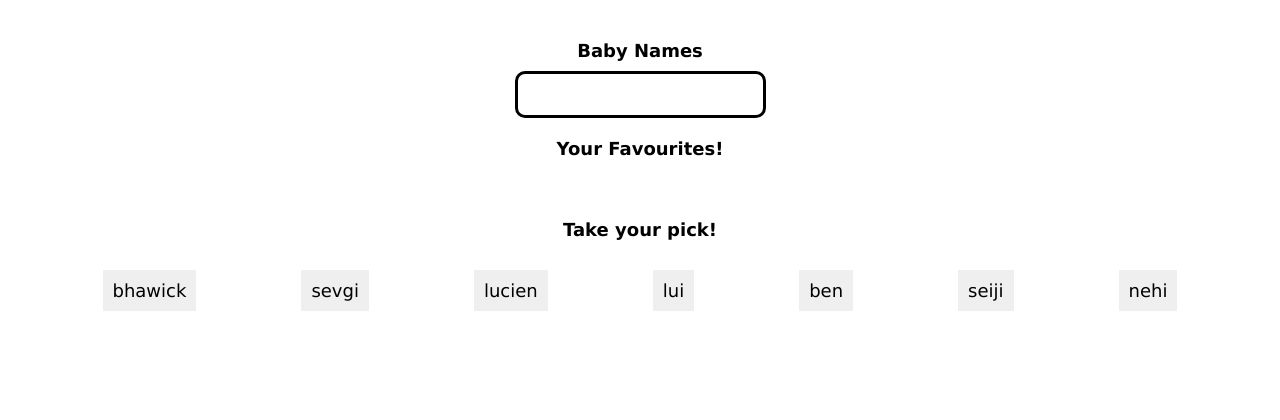
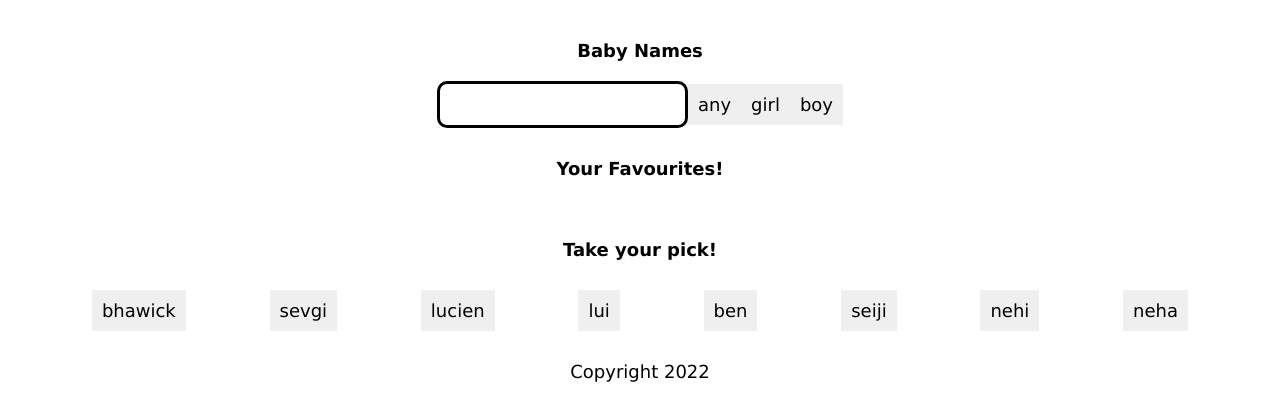
Before and after one commit to BhawickJain/mark-react-proj--baby-names, a React (Create React App) app: page / in a window 1280 px wide. Shown: the top 420 px of the page. Built offline with nearby package versions, Linux system fonts and the light colour scheme; the HTML template or start-up script is replaced by a standard one.

Commit message:
add sex filter buttons

```diff
--- a/src/App.tsx
+++ b/src/App.tsx
@@ -1,4 +1,5 @@
 import Main from "./components/Main";
+import PageFooter from "./components/PageFooter";
 import PageHeader from "./components/PageHeader";
 
 function App(): JSX.Element {
@@ -6,6 +7,7 @@ function App(): JSX.Element {
     <>
       <PageHeader />
       <Main />
+      <PageFooter />
     </>
   );
 }
--- a/src/components/Main.tsx
+++ b/src/components/Main.tsx
@@ -8,6 +8,7 @@ interface BabyNamesState {
   data: BabyName[];
   picks: BabyName[];
   filter: string;
+  sexFilter: "m" | "f" | "";
   display: BabyName[];
 }
 
@@ -17,6 +18,7 @@ const initialiseBabyNamesState = (): BabyNamesState => {
     data: babyData,
     picks: [],
     filter: "",
+    sexFilter: "",
     display: babyData,
   };
 };
@@ -26,7 +28,7 @@ const Main = (): JSX.Element => {
   console.log(state);
 
   const handleChange = (search: string): void => {
-    const displaySearchResult: BabyName[] = searchBabyName(search, state.data);
+    const displaySearchResult: BabyName[] = searchBabyName(search, state.data, state.sexFilter);
     setState({
       ...state,
       filter: search,
@@ -51,12 +53,25 @@ const Main = (): JSX.Element => {
     });
   };
 
+  const handleSetSex = (e: React.MouseEvent, sex: "m" | "f" | ""): void => {
+    const displaySearchResult: BabyName[] = searchBabyName(state.filter, state.data, sex);
+    setState({
+      ...state,
+      sexFilter: sex,
+      display: displaySearchResult
+    });
+  };
   return (
     <>
-      <input
-        value={state.filter}
-        onChange={(e) => handleChange(e.target.value)}
-      />
+      <div>
+        <input
+          value={state.filter}
+          onChange={(e) => handleChange(e.target.value)}
+        />
+        <button onClick={(e) => handleSetSex(e, "")}>any</button>
+        <button onClick={(e) => handleSetSex(e, "f")}>girl</button>
+        <button onClick={(e) => handleSetSex(e, "m")}>boy</button>
+      </div>
       <div>
         <h3>Your Favourites!</h3>
         <ul>
--- a/src/components/PageFooter.tsx
+++ b/src/components/PageFooter.tsx
@@ -1,5 +1,5 @@
-const PageHeader = (): JSX.Element => {
-  return <h1>Baby Names</h1>;
+const PageFooter = (): JSX.Element => {
+  return <small>Copyright 2022</small>;
 };
 
-export default PageHeader;
+export default PageFooter;
--- a/src/utils/loadData.ts
+++ b/src/utils/loadData.ts
@@ -36,7 +36,13 @@ export const loadData = (): BabyName[] => {
       id: 5,
       name: "nehi",
       sex: "f",
-    } ];
+    },
+    {
+      id: 6,
+      name: "neha",
+      sex: "f",
+    },
+  ];
 };
 
 export default loadData;
--- a/src/utils/searchBabyName.ts
+++ b/src/utils/searchBabyName.ts
@@ -1,10 +1,13 @@
 import BabyName from "../types/BabyNames";
 
-const searchBabyName = (substring: string, data: BabyName[]): BabyName[] => {
+const searchBabyName = (substring: string, data: BabyName[], sex: "m" | "f" | ""): BabyName[] => {
   const filteredBabyNames: BabyName[] = data.filter((b) =>
     b.name.includes(substring)
   );
-  return filteredBabyNames;
+  const filteredSex: BabyName[] = filteredBabyNames.filter((b) =>
+    b.sex.includes(sex)
+  );
+  return filteredSex;
 };
 
 export default searchBabyName;
```
Also changed, not shown: src/components/ControlBoard.tsx (deleted, +0 -22 lines), src/components/DisplayBoard.tsx (deleted, +0 -11 lines).
